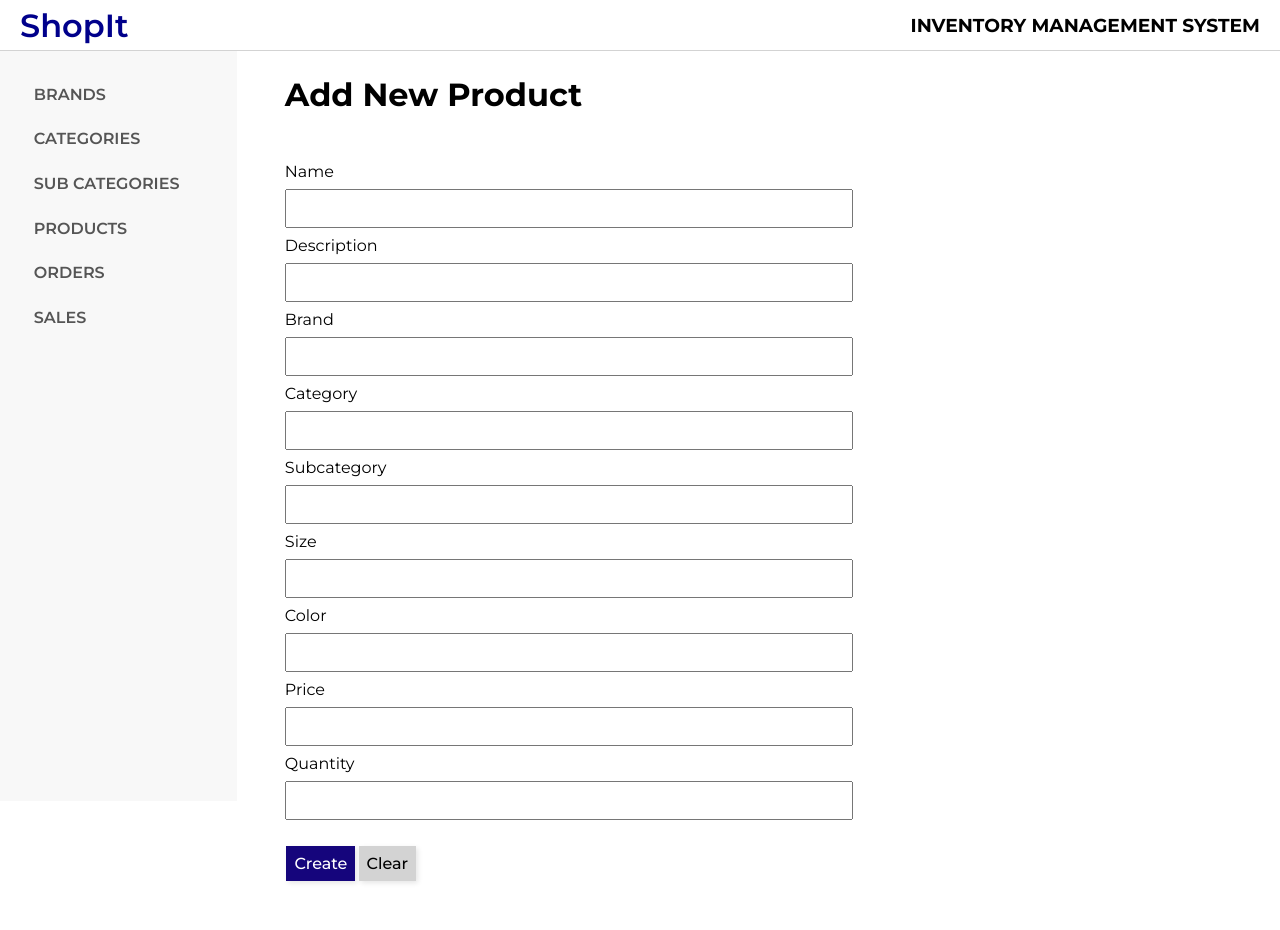
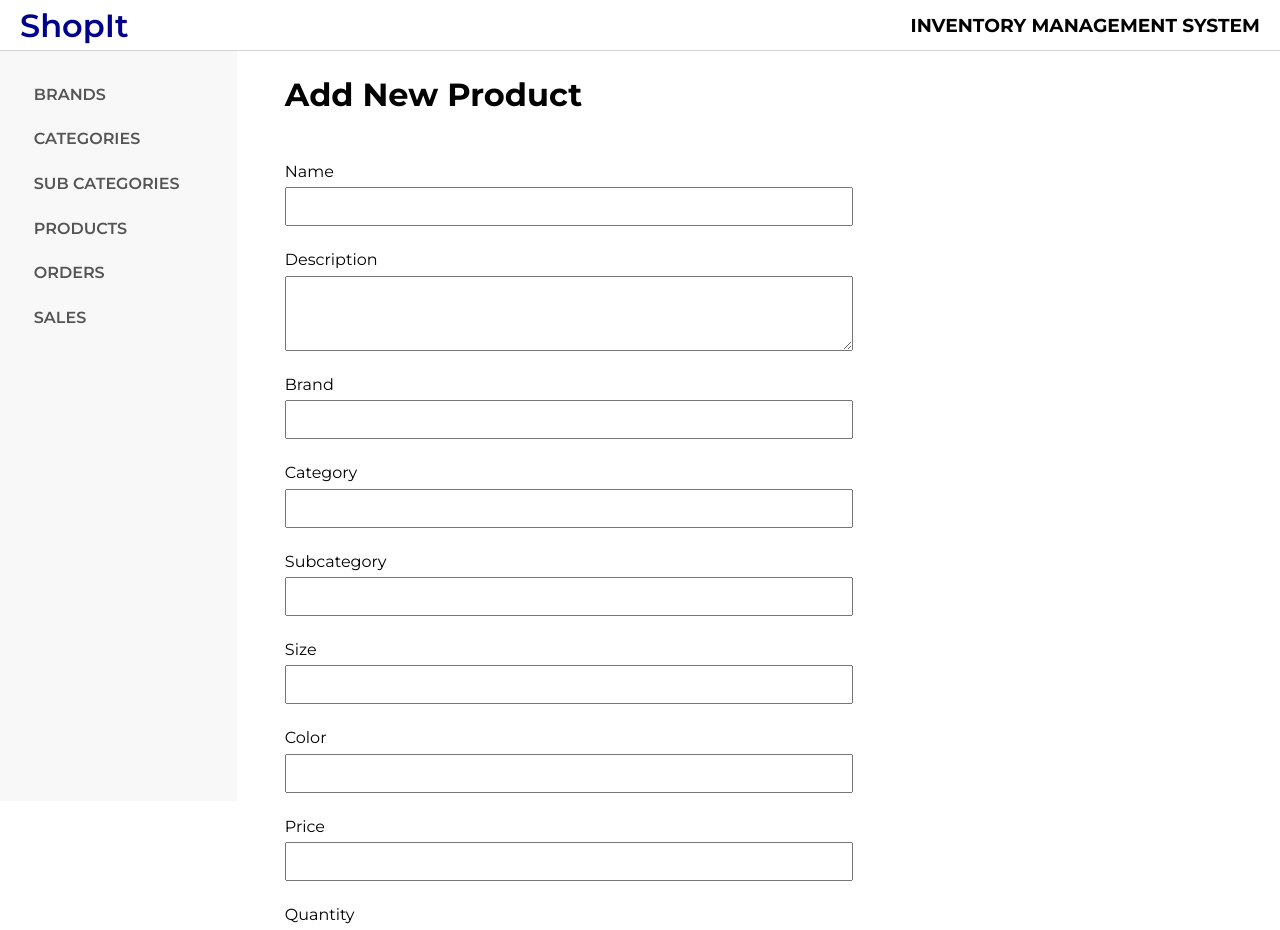
Before and after one commit to Amith-mw/shop-stock-management, a React (Create React App) app in the folder frontend/: page /products/create in a window 1280 px wide. Shown: the top 930 px of the page. Before the commit the page ends 906 px from the top, so only its background shows below. Built offline with nearby package versions, Linux system fonts and the light colour scheme.

Commit message:
modified - style changes

```diff
--- a/frontend/src/pages/products/CreateProduct.css
+++ b/frontend/src/pages/products/CreateProduct.css
@@ -18,11 +18,27 @@
 form {
   display: flex;
   flex-direction: column;
-  gap: 0.5rem;
+  /* gap: 0.5rem; */
   width: 60%;
+}
+
+.formItem {
+  margin-bottom: 1rem;
+  display: flex;
+  flex-direction: column;
+  gap: 0.4rem;
 }
 
 input {
   padding: 0.5rem;
   font-size: 1rem;
 }
+
+textarea {
+  padding: 0.5rem;
+  font-size: 1rem;
+}
+
+.btnContainer {
+  text-align: right;
+}
--- a/frontend/src/pages/products/CreateProduct.jsx
+++ b/frontend/src/pages/products/CreateProduct.jsx
@@ -23,24 +23,43 @@ const CreateProduct = () => {
 
           <div className="createProductForm">
             <form action="">
+              <div className="formItem">
                 <label htmlFor="">Name</label>
                 <input type="text" />
+              </div>
+              <div className="formItem">
                 <label htmlFor="">Description</label>
-              <input type="text" />
+                <textarea rows={3} />
+              </div>
+              <div className="formItem">
                 <label htmlFor="">Brand</label>
                 <input type="text" />
+              </div>
+              <div className="formItem">
                 <label htmlFor="">Category</label>
                 <input type="text" />
+              </div>
+              <div className="formItem">
                 <label htmlFor="">Subcategory</label>
                 <input type="text" />
+              </div>
+              <div className="formItem">
                 <label htmlFor="">Size</label>
                 <input type="text" />
+              </div>
+              <div className="formItem">
                 <label htmlFor="">Color</label>
                 <input type="text" />
+              </div>
+              <div className="formItem">
                 <label htmlFor="">Price</label>
                 <input type="text" />
+              </div>
+              <div className="formItem">
                 <label htmlFor="">Quantity</label>
                 <input type="number" />
+              </div>
+
               <div className="btnContainer">
                 <Button type="submit" btnName={"Create"} btnColor="blue" />
                 <Button type="submit" btnName={"Clear"} btnColor="lightgray" />
```
Lines whose indentation alone changed are shown as unchanged.
